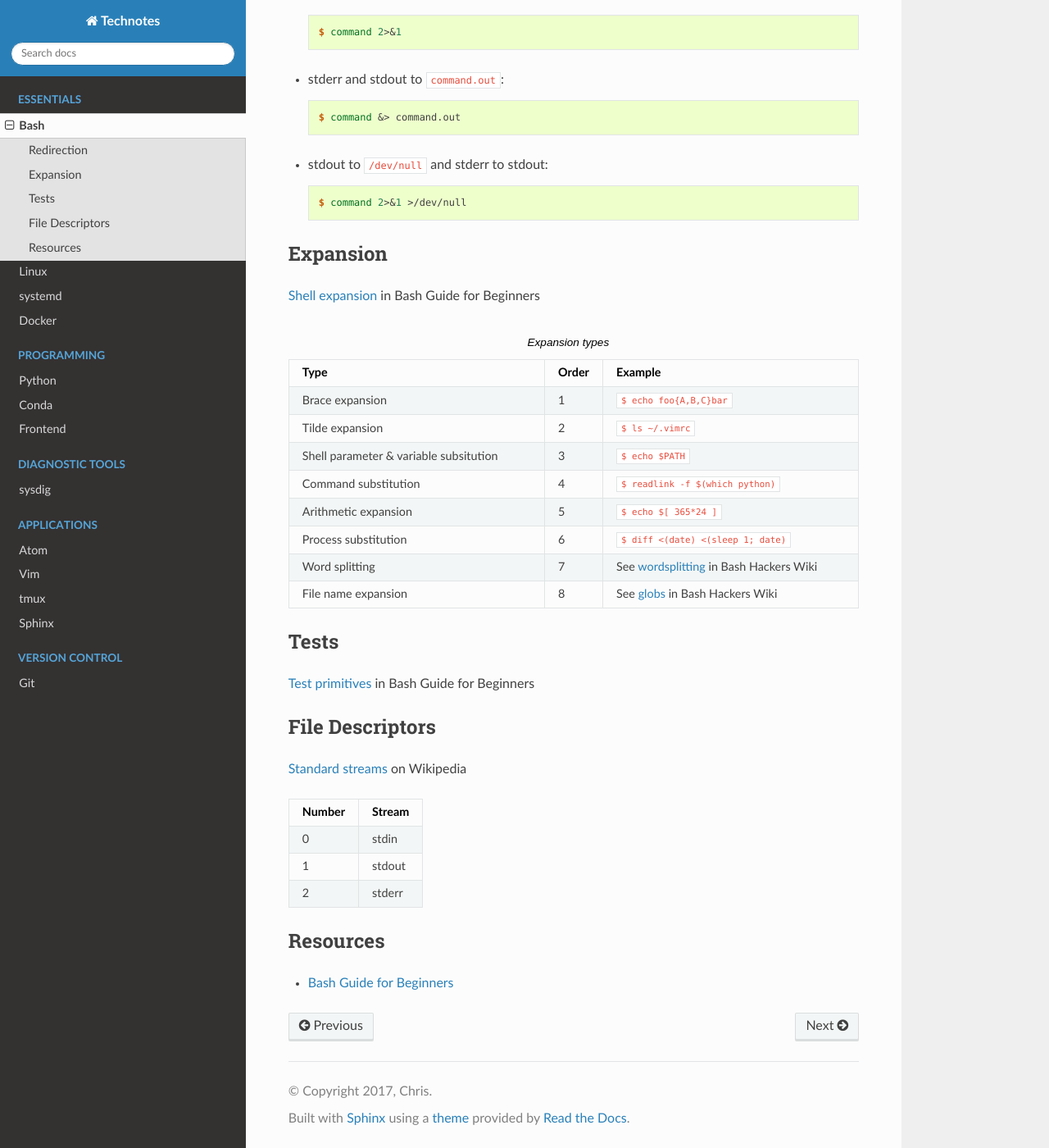
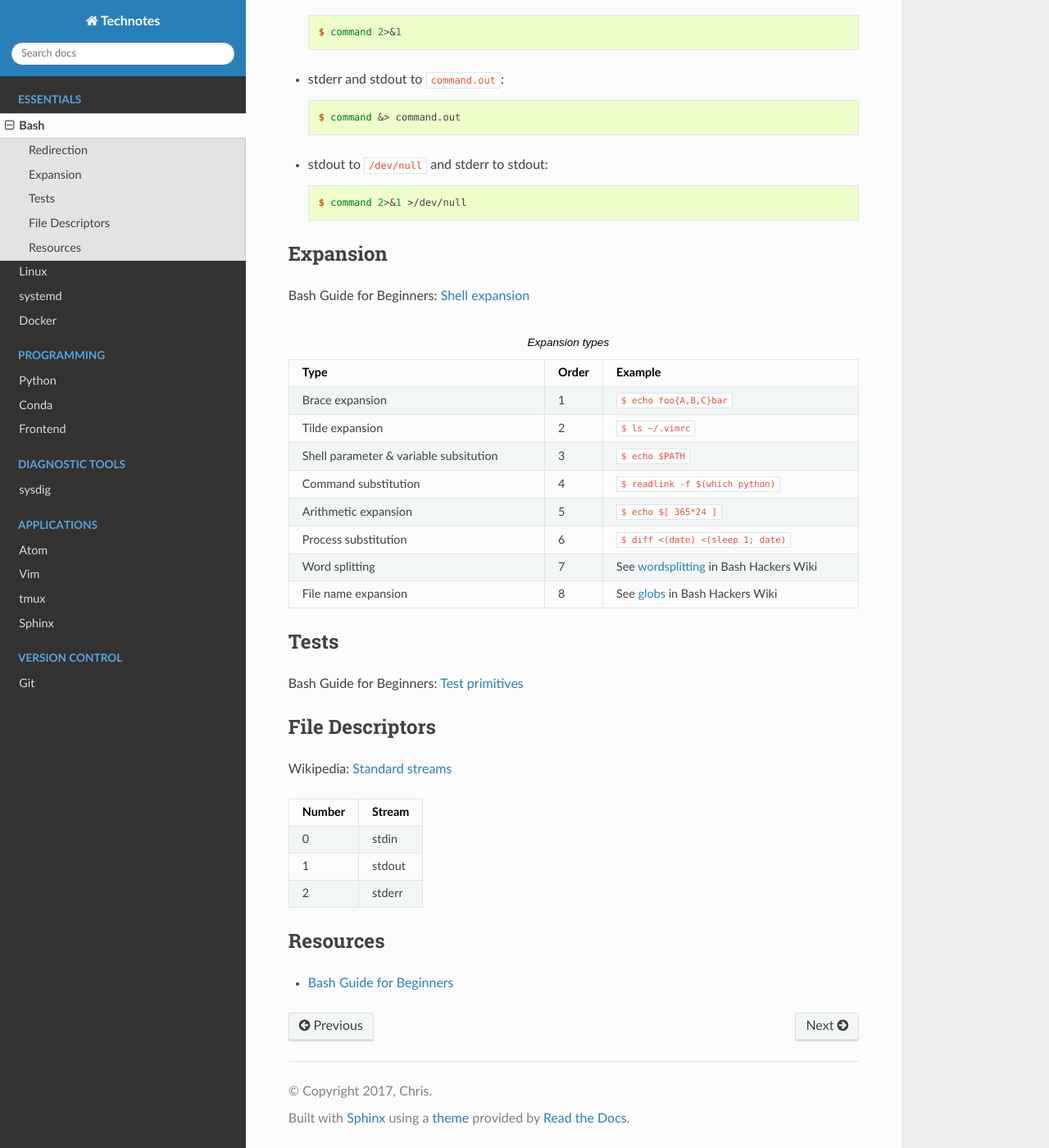
Before and after one commit to heterotopian/technotes, a Sphinx documentation site: the page built from source/bash.rst, in a window 1280 px wide and 1400 px high, scrolled down 544 px. Shown: the whole window at 82% size. Built offline with Sphinx 7.4.7 and the Read the Docs theme 2.0.0, drawn with Linux system fonts in a browser that asks for light colours.

Commit message:
Minor changes

```diff
--- a/source/bash.rst
+++ b/source/bash.rst
@@ -34,10 +34,11 @@ Redirection
     $ command 2>&1 >/dev/null
 
 
+
 Expansion
 =========
 
-`Shell expansion <http://tldp.org/LDP/Bash-Beginners-Guide/html/sect_03_04.html>`_ in Bash Guide for Beginners
+Bash Guide for Beginners: `Shell expansion <http://tldp.org/LDP/Bash-Beginners-Guide/html/sect_03_04.html>`_
 
 .. list-table:: Expansion types
     :widths: 50 10 50
@@ -80,16 +81,19 @@ Expansion
       - See `globs <http://wiki.bash-hackers.org/syntax/expansion/globs>`_ in Bash Hackers Wiki
 
 
+
 Tests
 =====
 
-`Test primitives <http://tldp.org/LDP/Bash-Beginners-Guide/html/sect_07_01.html#sect_07_01_01_01>`_ in Bash Guide for Beginners
+Bash Guide for Beginners: `Test primitives <http://tldp.org/LDP/Bash-Beginners-Guide/html/sect_07_01.html#sect_07_01_01_01>`_
+
+
 
 
 File Descriptors
 ================
 
-`Standard streams <https://en.wikipedia.org/wiki/Standard_streams>`_ on Wikipedia
+Wikipedia: `Standard streams <https://en.wikipedia.org/wiki/Standard_streams>`_
 
 .. list-table::
     :header-rows: 1
@@ -107,6 +111,7 @@ File Descriptors
       - stderr
 
 
+
 Resources
 =========
 
```
